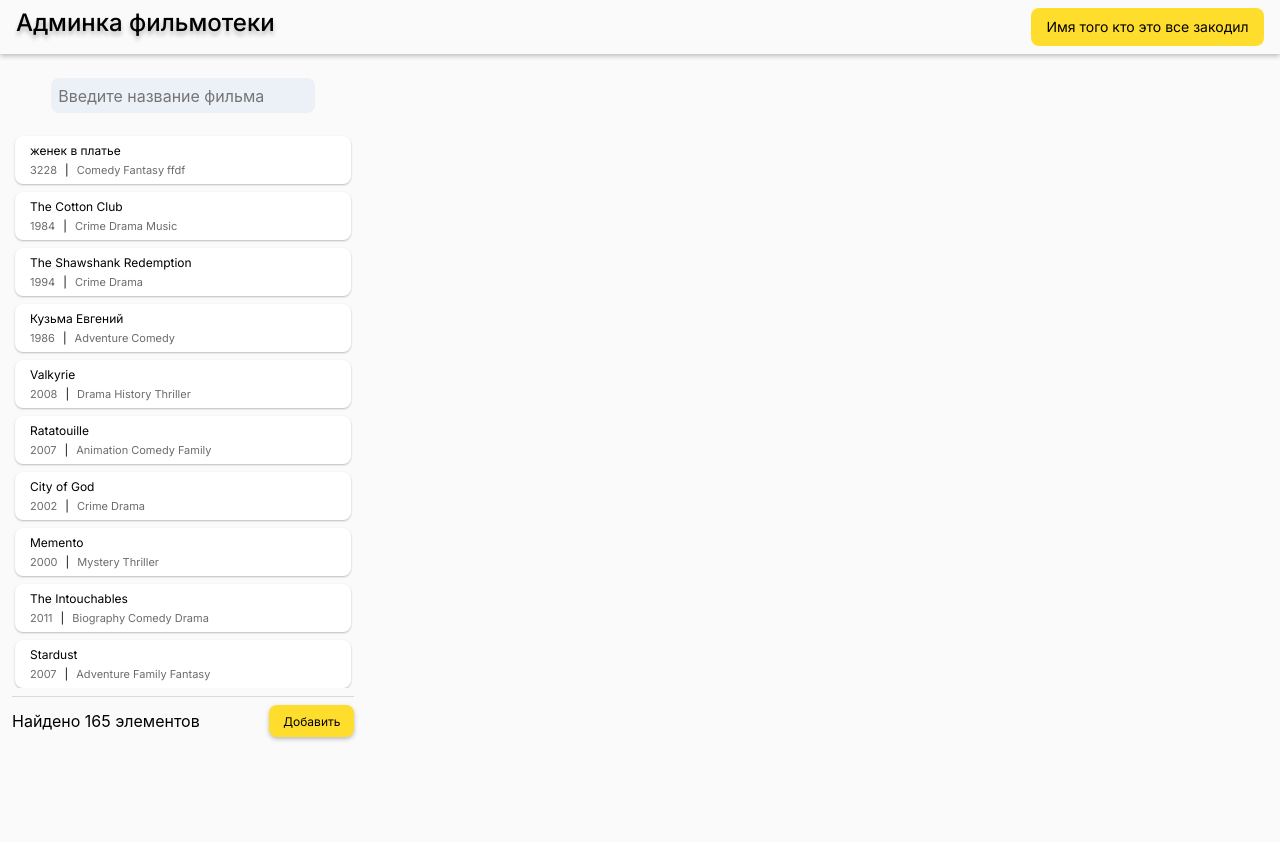
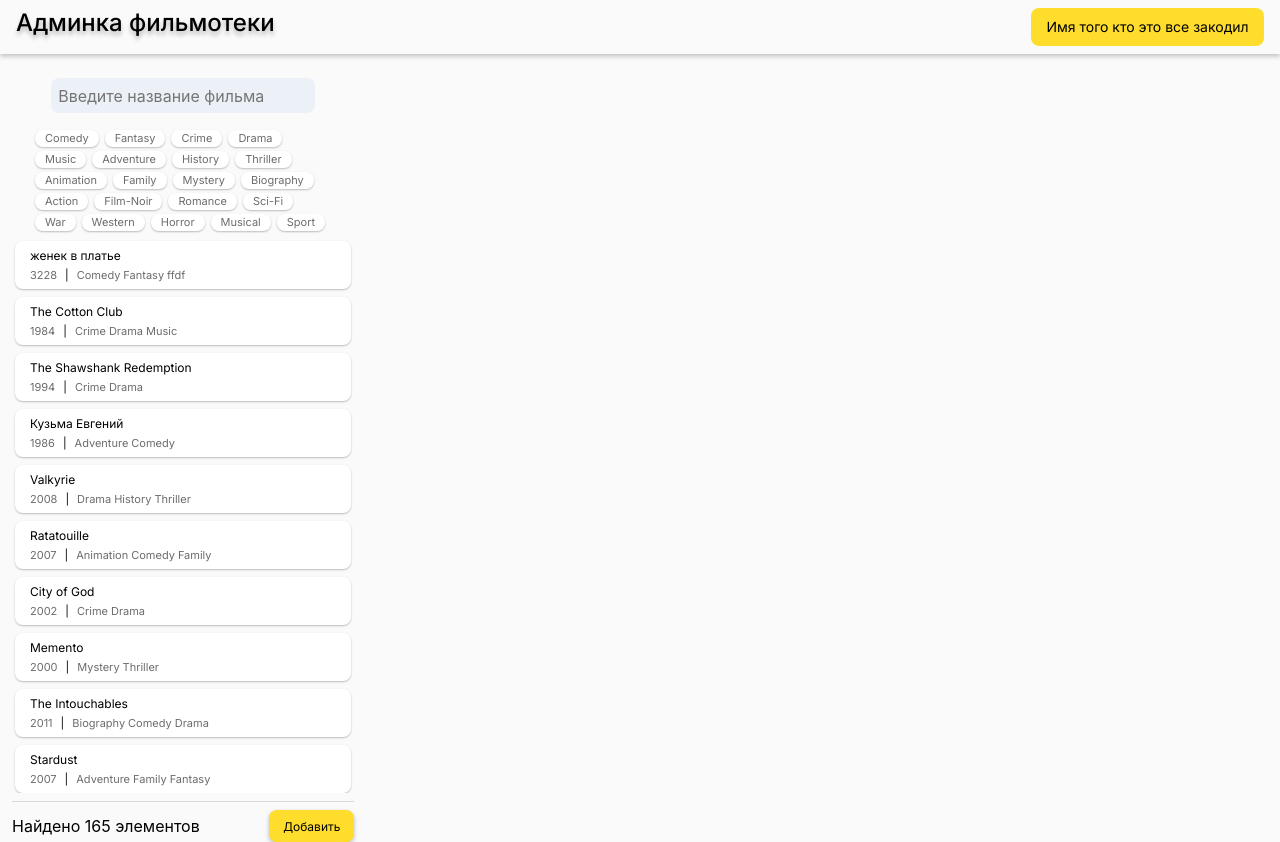
Before and after one commit to nikitanosov1/tinkoff-react-practice, a React (Create React App) app in the folder filmoteka/: page /movies in a window 1280 px wide. Before the commit the page ends 800 px from the top, so only its background shows below. Built offline with nearby package versions, Linux system fonts and the light colour scheme; data requests are answered from the project's data file.

Commit message:
added filters

```diff
--- a/filmoteka/src/Services/apiService.ts
+++ b/filmoteka/src/Services/apiService.ts
@@ -10,10 +10,10 @@ export const createMovie = async (movieData : MovieDetailsData) => {
     return data;
 };
 
-// const deletePost = async (id) => {
-//     const { data } = await API.delete('/' + id);
-//     return data;
-// };
+export const getGenres = async () => {
+    const { data } = await API.get('/genres');
+    return data;
+};
 
 export const editMovie = async (movieData : MovieDetailsData) => {
     console.log(movieData);
--- /dev/null
+++ b/filmoteka/src/components/GenresFilter/GenresFilter.module.css
@@ -0,0 +1,41 @@
+.genres {
+    display: flex;
+    flex-wrap: wrap;
+    width: 300px;
+    padding-left: 20px;
+    padding-right: 20px;
+}
+
+.genre {
+    font-family: 'Inter';
+    font-style: normal;
+    font-weight: 400;
+    font-size: 11px;
+    line-height: 13px;
+
+    color: #6C6C6C;
+
+    background: #FFFFFF;
+    box-shadow: 0px 1px 2px rgba(0, 0, 0, 0.25);
+    border-radius: 8px;
+    width: max-content;
+    padding: 2px 10px 2px 10px;
+    margin: 2px 3px 2px 3px;
+}
+
+.activeGenre {
+    font-family: 'Inter';
+    font-style: normal;
+    font-weight: 400;
+    font-size: 11px;
+    line-height: 13px;
+
+    color: #6C6C6C;
+
+    background: #EBF4FF;
+    box-shadow: 0px 1px 2px rgba(0, 0, 0, 0.25);
+    border-radius: 8px;
+    width: max-content;
+    padding: 2px 10px 2px 10px;
+    margin: 2px 3px 2px 3px;
+}
--- /dev/null
+++ b/filmoteka/src/components/GenresFilter/GenresFilter.tsx
@@ -0,0 +1,35 @@
+import React, { useEffect, useState } from 'react'
+import style from './GenresFilter.module.css';
+import { getGenres } from './../../Services/apiService';
+
+export const GenresFilter = ({genres, setGenres} : any) => {
+    useEffect(() => {
+        getGenres().then((response) => {
+            const obj : any = {};
+            for (let genre of response) {
+                obj[genre] = false;
+            }
+            setGenres((prev : any) => obj);
+        });
+    }, []);
+
+    return (
+        <div className={style.genres}>
+            {Object.keys(genres).map((genre, i) => (
+                <span
+                    className={genres[genre] ? style.activeGenre : style.genre}
+                    key={genre}
+                    onClick={() => {
+                        const newGenres : any= {
+                            ...genres
+                        };
+                        newGenres[genre] = !newGenres[genre];
+                        setGenres((prev : any) => newGenres);
+                        // onChange();
+                    }}
+                >{genre}
+                </span>
+            ))}
+        </div>
+    )
+}
--- a/filmoteka/src/components/MovieList/MovieList.tsx
+++ b/filmoteka/src/components/MovieList/MovieList.tsx
@@ -1,24 +1,44 @@
-import React, { useEffect, useState } from 'react'
-import type { MovieDetailsData } from '../../types';
+import React, { useEffect, useRef, useState } from 'react'
+import type { MovieDetailsData, Movies } from '../../types';
 import { HorizontalLine } from '../HorizontalLine/HorizontalLine';
 import { Movie } from '../Movie/Movie';
 import style from './MovieList.module.css';
 import { useNavigate } from 'react-router-dom';
+import { GenresFilter } from '../GenresFilter/GenresFilter';
 
-export const MovieList = ({movies} : any) => {
+export const MovieList = ({movies} : Movies) => {
     const navigate = useNavigate();
-    const [filteredMovies, setFilteredMovies] = useState([]);
+    const [filteredMovies, setFilteredMovies] = useState<any>([]);
     const [idSelectedMovie, setIdSelectedMovie] = useState(-1);
+    const [genres, setGenres] = useState<any>({});
+    const input = useRef<any>(null);
 
     useEffect(() => {
         setFilteredMovies(() => movies);
         }
     , [movies]);
 
-    const onChange = (event : any) => {
-        setFilteredMovies((prev) => Array.from(filteredMovies)
-            .filter((movie : MovieDetailsData) => movie.title.toLowerCase().includes(event.target.value.toLowerCase()))
-        )
+    useEffect(() => {
+            onChange();
+        }
+    , [genres]);
+
+    const onChange = () => {
+        let inputValue = input.current.value;
+
+        setFilteredMovies((prev : any) => Array.from(movies)
+            .filter((movie : MovieDetailsData) => movie.title.toLowerCase().includes(inputValue.toLowerCase()))
+            .filter((movie : MovieDetailsData) => {
+                let hash = movie.genres.reduce((acc : any, i : any) => { acc[i] = true; return acc; }, {});
+                for(let genre in genres) {
+                    if (!(genre in hash) && genres[genre]) {
+                        // Если этого жанра НЕТ у фильма И этот жанр включён, то не подходит фильмец
+                        return false;
+                    }
+                }
+                return true;
+            })
+        );
     }
 
     return (
@@ -28,7 +48,14 @@ export const MovieList = ({movies} : any) => {
                 className={style.input}
                 placeholder='Введите название фильма'
                 onChange={onChange}
+                ref={input}
             ></input>
+
+            <GenresFilter
+                genres={genres}
+                setGenres={setGenres}
+            />
+
             <div className={style.movies}>
                 {filteredMovies
                     .map((movie : MovieDetailsData) => (
--- a/filmoteka/src/types.tsx
+++ b/filmoteka/src/types.tsx
@@ -46,3 +46,7 @@ export type MovieDetailsData = {
     rate: number;
     posterUrl: string;
 };
+
+export type Movies = {
+    movies: MovieDetailsData[];
+}
```
